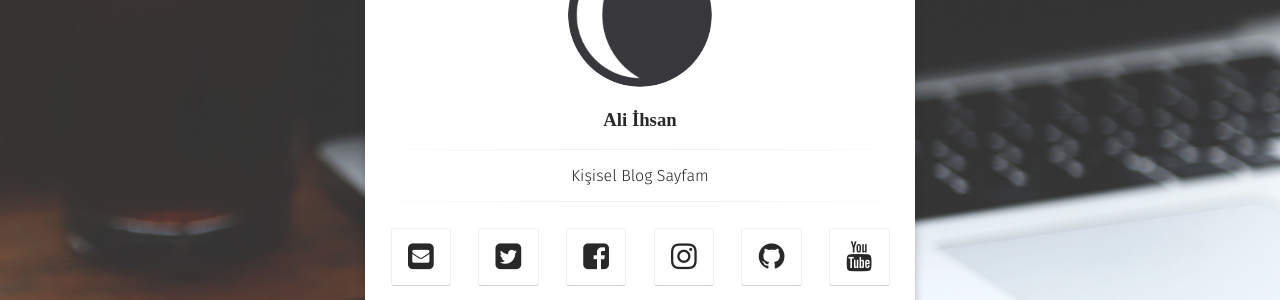
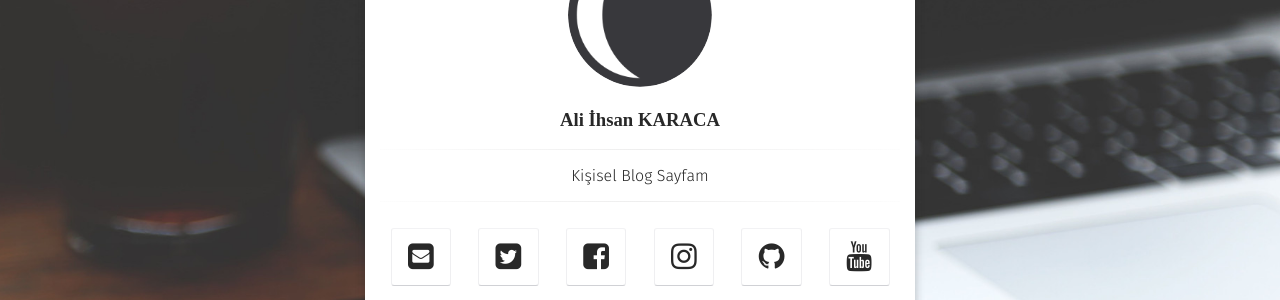
Before and after one commit to alikaraca/alikaraca.github.io, a Jekyll site: the page built from index.html, in a window 1280 px wide. Shown: the part 290-590 px from the top of the page. Built offline with Jekyll 4.4.1, drawn with Linux system fonts in a browser that asks for light colours; some web fonts are replaced.

Commit message:
Update _config.yml

```diff
--- a/_config.yml
+++ b/_config.yml
@@ -1,5 +1,5 @@
 # Site
-title:              Ali İhsan
+title:              Ali İhsan KARACA
 bio:                'Kişisel Blog Sayfam'
 description:        ""
 reading_time:       true
```
